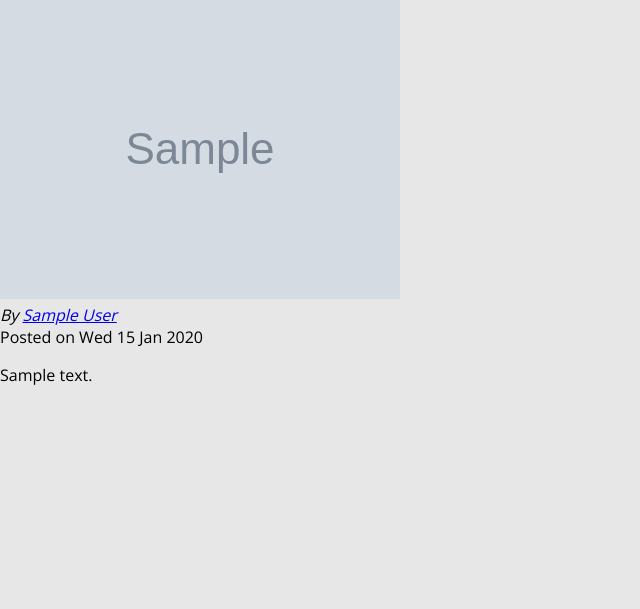
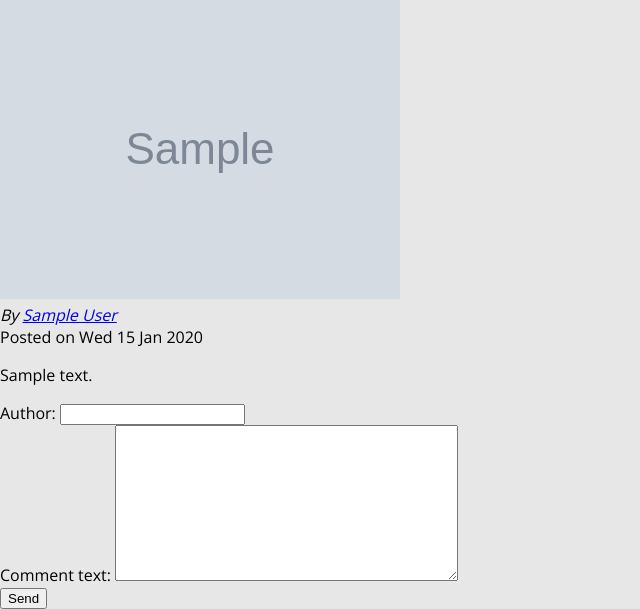
Before and after one commit to shbnmzr/code-practice, a Django app: a page that uses Django/personal_site/blog/templates/blog/post_details.html in a window 1280 px wide. Shown: the part 196-805 px from the top of the page, without its empty margins (0-640 px from the left). Before the commit the page ends 581 px from the top, so only its background shows below. Run offline with Django 4.2, Linux system fonts and the light colour scheme; tables that the repository leaves empty hold one stand-in row (values such as "Sample post"); grey boxes marked "Sample" are stand-in pictures.

Commit message:
Commenting on posts is now possible

```diff
--- /dev/null
+++ b/Django/personal_site/blog/forms.py
@@ -0,0 +1,11 @@
+from django import forms
+from .models import Comment
+
+class CommentForm(forms.ModelForm):
+    class Meta:
+        model = Comment
+        exclude = ['corresponding_post']
+        label = {
+            'author': 'Your Name',
+            'comment_text': 'Your Comment',
+        }
--- a/Django/personal_site/blog/models.py
+++ b/Django/personal_site/blog/models.py
@@ -41,3 +41,9 @@ class Post(models.Model):
 
     def __str__(self,):
         return f'{self.title} {self.author} {self.tag}'
+
+
+class Comment(models.Model):
+    author = models.CharField(max_length=100)
+    comment_text = models.TextField(max_length=400)
+    corresponding_post = models.ForeignKey(Post, on_delete=models.CASCADE, related_name='comments')
--- a/Django/personal_site/blog/templates/blog/post_details.html
+++ b/Django/personal_site/blog/templates/blog/post_details.html
@@ -30,4 +30,17 @@
             {{ post.content | linebreaks }}
         </p>
     </main>
+    <div id="comment-form">
+        <form action="{% url "post_details_page" post.slug %}" method="POST">
+            {% csrf_token %}
+            {% for control in comment_form %}
+            <div class="form-control">
+                {{ control.label_tag }}
+                {{ control }}
+                {{ control.errors }}
+            </div>
+            {% endfor %}
+            <button>Send</button>
+        </form>
+    </div>
 {% endblock %}
--- a/Django/personal_site/blog/views.py
+++ b/Django/personal_site/blog/views.py
@@ -2,7 +2,11 @@ from typing import Any, Dict
 from django.db.models.query import QuerySet
 from django.shortcuts import render, get_object_or_404
 from .models import Post
-from django.views.generic import ListView, DetailView
+from django.views.generic import ListView
+from .forms import CommentForm
+from django.views import View
+from django.http import HttpResponseRedirect
+from django.urls import reverse
 
 # Create your views here.
 class StaringPageView(ListView):
@@ -23,11 +27,30 @@ class Posts(ListView):
     model = Post
     context_object_name = 'all_posts'
 
-class PostDetails(DetailView):
-    template_name = 'blog/post_details.html'
-    model = Post
 
-    def get_context_data(self, **kwargs: Any) -> Dict[str, Any]:
-        context = super().get_context_data(**kwargs)
-        context['tags'] = self.object.tag.all()
-        return context
+class PostDetails(View):
+
+    def get(self, request, slug):
+        post = Post.objects.get(slug=slug)
+        context = {
+            'post': post,
+            'tags': post.tag.all(),
+            'comment_form': CommentForm()
+        }
+        return render(request, 'blog/post_details.html', context)
+
+    def post(self, request, slug):
+        fetched_post = Post.objects.get(slug=slug)
+        comment_form = CommentForm(request.POST)
+        if comment_form.is_valid():
+            comment = comment_form.save(commit=False)
+            comment.corresponding_post = fetched_post
+            comment.save()
+            return HttpResponseRedirect(reverse('post_details_page', args=[slug]))
+
+        context = {
+            'post': fetched_post,
+            'tags': fetched_post.tag.all(),
+            'comment_form': CommentForm()
+        }
+        return render(request, 'blog/post_details.html', context)
```
Also changed, not shown: Django/personal_site/blog/static/blog/post-detail.css (+28 -0 lines), Django/personal_site/blog/admin.py (line endings or trailing spaces), Django/personal_site/blog/migrations/0004_comment.py (added), Django/personal_site/blog/migrations/0005_rename_related_post_comment_corresponding_post.py (added).
